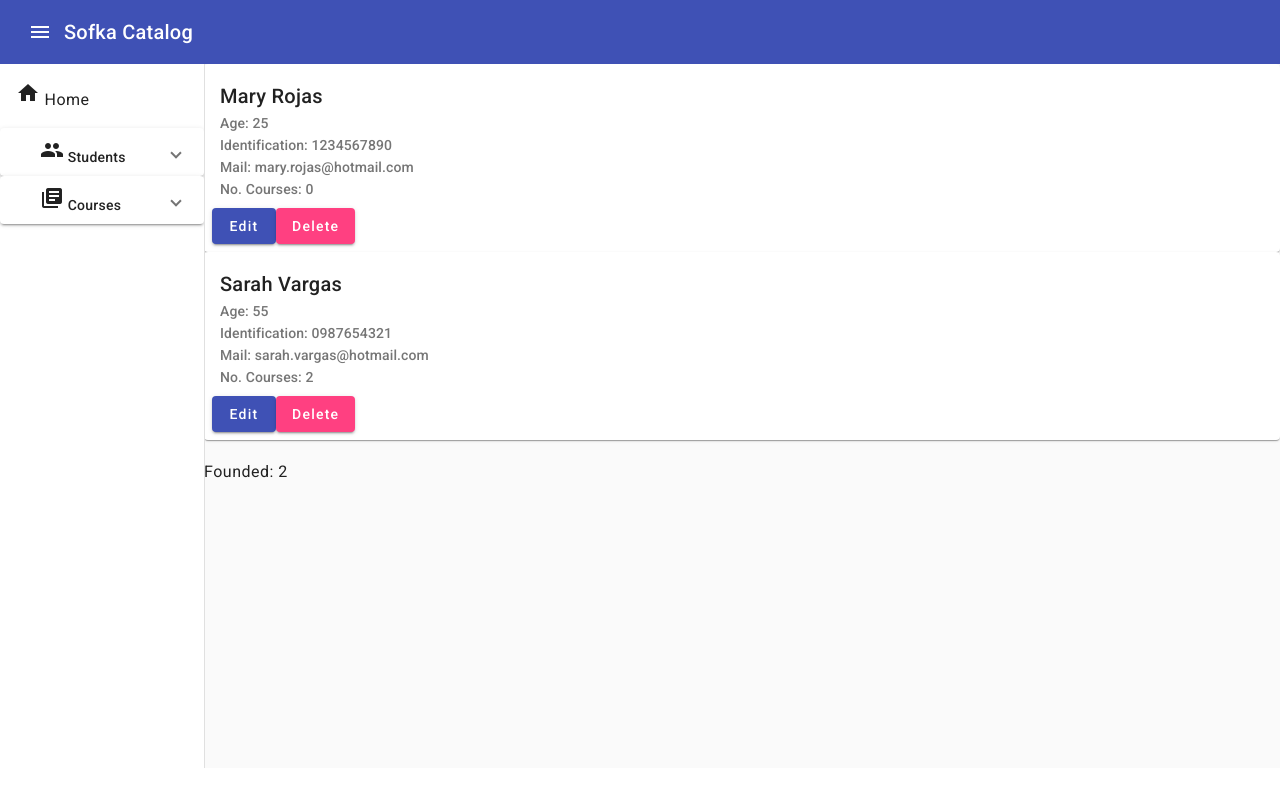
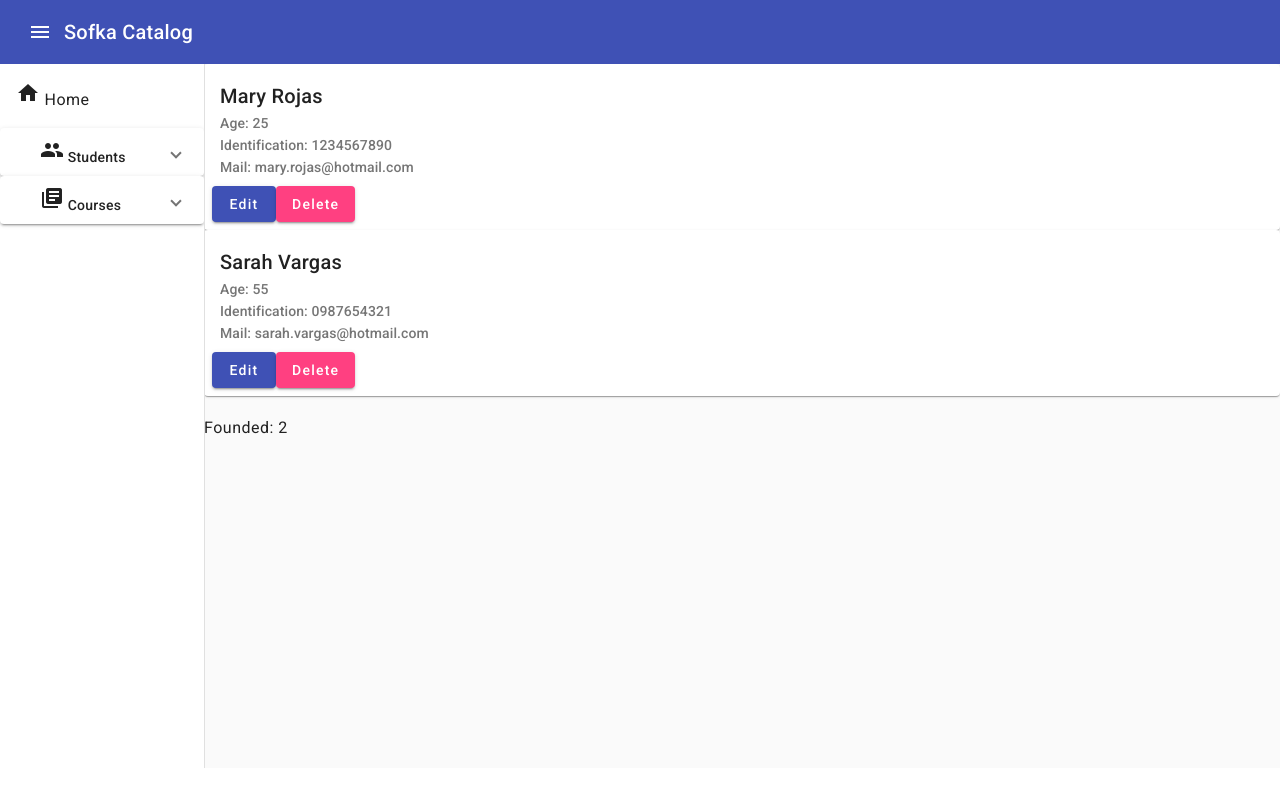
Before and after one commit to training-practice-sofkau/C1-2023-FA-Angular, an Angular app: page /students in a window 1280 px wide. Built offline with nearby package versions, Linux system fonts and the light colour scheme.

Commit message:
student card component modified to match the backend entity

```diff
--- a/src/app/app.module.ts
+++ b/src/app/app.module.ts
@@ -3,6 +3,7 @@ import { BrowserModule } from '@angular/platform-browser';
 
 import { AppRoutingModule } from './app-routing.module';
 import { AppComponent } from './app.component';
+import { HttpClientModule } from '@angular/common/http';
 import { BrowserAnimationsModule } from '@angular/platform-browser/animations';
 import { HomePageComponent } from './pages/home-page/home-page.component';
 import { StudentPageComponent } from './pages/student-page/student-page.component';
@@ -42,6 +43,7 @@ import { CourseCardComponent } from './components/cards/course-card/course-card.
     ReactiveFormsModule,
     MaterialModule,
     FormsModule,
+    HttpClientModule,
   ],
   providers: [],
   bootstrap: [AppComponent]
--- a/src/app/components/cards/student-card/student-card.component.html
+++ b/src/app/components/cards/student-card/student-card.component.html
@@ -5,7 +5,6 @@
           <mat-card-subtitle>Age: {{student.age}}</mat-card-subtitle>
           <mat-card-subtitle>Identification: {{student.idNum}}</mat-card-subtitle>
           <mat-card-subtitle>Mail: {{student.mail}}</mat-card-subtitle>
-          <mat-card-subtitle>No. Courses: {{student.numCourses}}</mat-card-subtitle>
         </mat-card-header>
         <mat-card-actions align="start">
           <button mat-button mat-raised-button color="primary" (click)="goToForm()">Edit</button>
--- a/src/app/components/cards/student-card/student-card.component.ts
+++ b/src/app/components/cards/student-card/student-card.component.ts
@@ -11,12 +11,11 @@ import { StudentFormComponent } from '../../forms/student-form/student-form.comp
 export class StudentCardComponent {
   constructor(private router: Router) { }
   @Input() student: Student = {
-    id: '',
+    studentId: '',
     name: '',
     idNum: '',
     age: 0,
     mail: '',
-    numCourses: 0
   }
 
   goToForm(){
```
